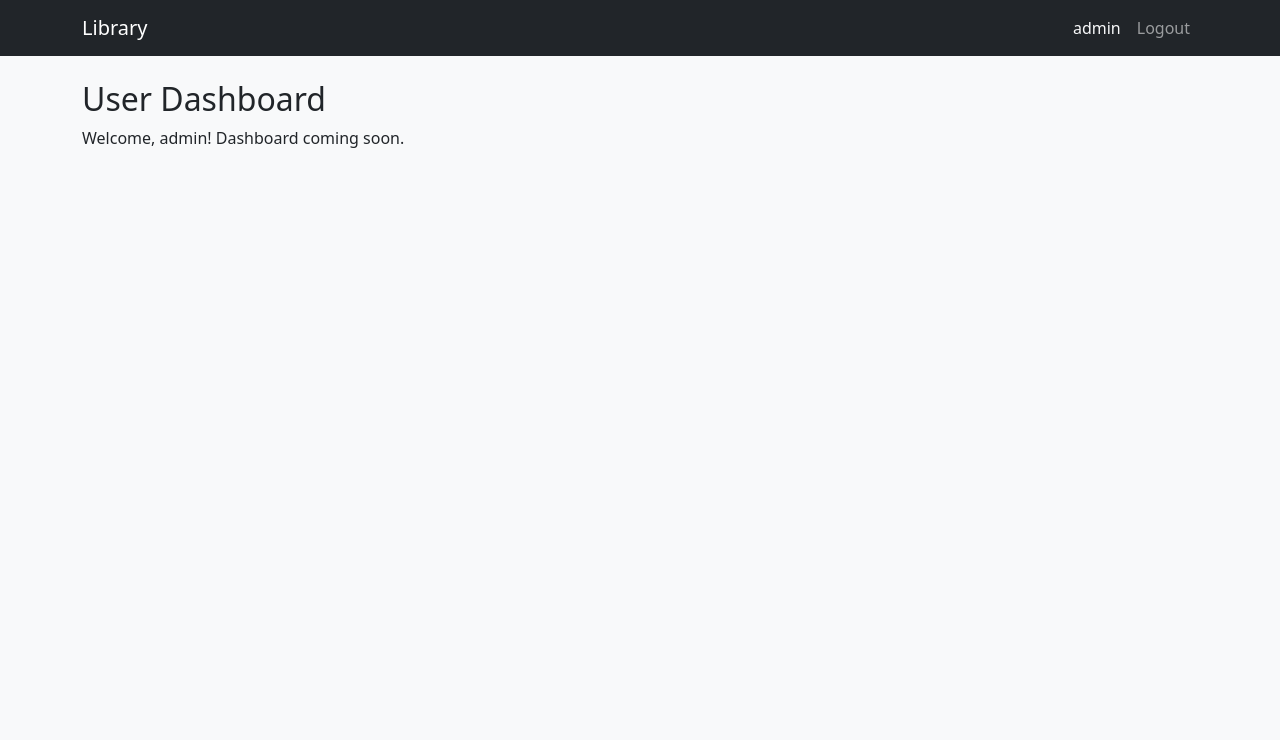
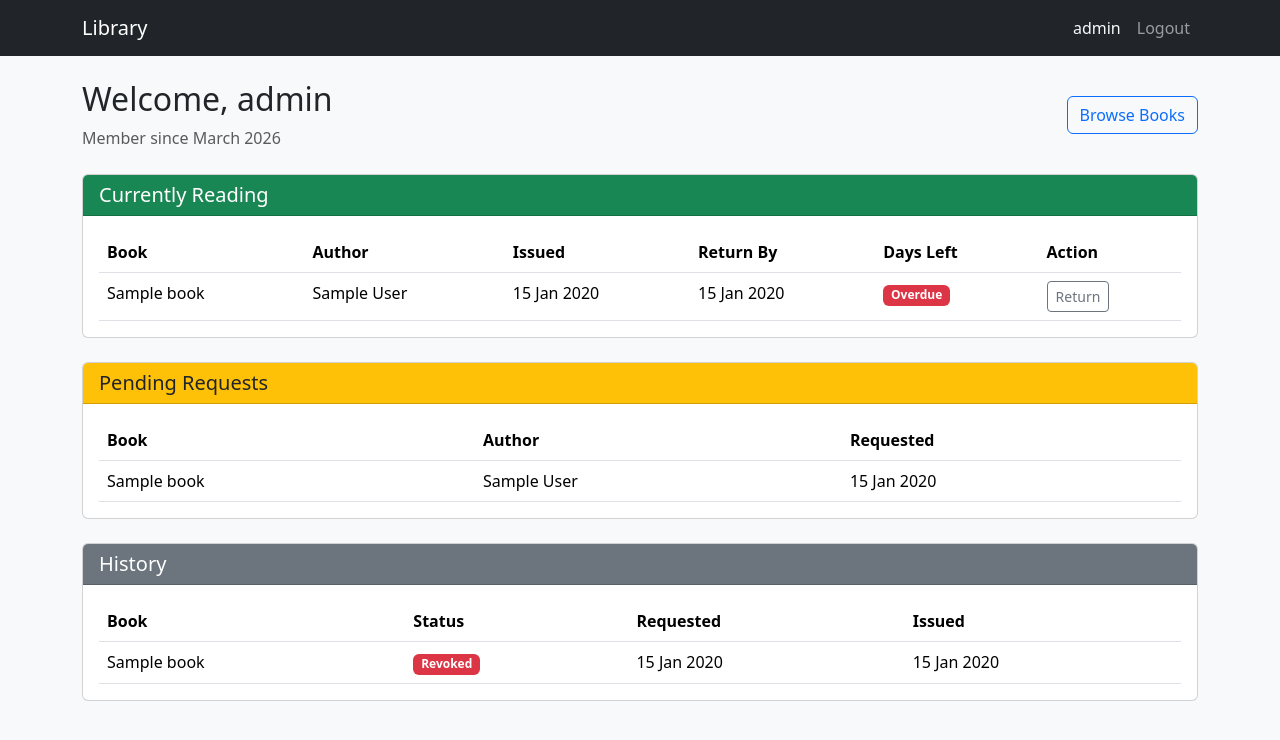
Before and after one commit to agarwalvivek29/iitm_mad1_project, a Flask app: template templates/user/dashboard.html in a window 1280 px wide. Shown: the top 740 px of the page. Run offline with Flask 3, Linux system fonts and the light colour scheme; the template is opened without the code that fills it: values that come from a table or form of the project are taken from there, others are empty; a user stored in the database is signed in; tables that the repository leaves empty hold one stand-in row (values such as "Sample post").

Commit message:
feat(user): dashboard with active books, pending requests, history
- Query and display currently reading books with return date countdown
- Show pending book requests
- Show recent history (returned, revoked, expired, rejected)
- Profile info with username and member since date
- Days remaining badges with color-coded urgency

Resolves #8

```diff
--- a/templates/user/dashboard.html
+++ b/templates/user/dashboard.html
@@ -3,6 +3,143 @@
 {% block title %}Dashboard — Library{% endblock %}
 
 {% block content %}
-<h2>User Dashboard</h2>
-<p>Welcome, {{ current_user.username }}! Dashboard coming soon.</p>
+<div class="d-flex justify-content-between align-items-center mb-4">
+    <div>
+        <h2>Welcome, {{ current_user.username }}</h2>
+        <p class="text-muted mb-0">Member since {{ current_user.created_at.strftime('%B %Y') }}</p>
+    </div>
+    <a href="{{ url_for('index') }}" class="btn btn-outline-primary">Browse Books</a>
+</div>
+
+<!-- Currently Reading -->
+<div class="card mb-4">
+    <div class="card-header bg-success text-white">
+        <h5 class="mb-0">Currently Reading</h5>
+    </div>
+    <div class="card-body">
+        {% if active_books %}
+        <div class="table-responsive">
+            <table class="table table-hover mb-0">
+                <thead>
+                    <tr>
+                        <th>Book</th>
+                        <th>Author</th>
+                        <th>Issued</th>
+                        <th>Return By</th>
+                        <th>Days Left</th>
+                        <th>Action</th>
+                    </tr>
+                </thead>
+                <tbody>
+                    {% for req in active_books %}
+                    <tr>
+                        <td>{{ req.book.name }}</td>
+                        <td>{{ req.book.author }}</td>
+                        <td>{{ req.date_issued.strftime('%d %b %Y') if req.date_issued else '—' }}</td>
+                        <td>{{ req.return_date.strftime('%d %b %Y') if req.return_date else '—' }}</td>
+                        <td>
+                            {% if req.return_date %}
+                                {% set days = (req.return_date - now).days %}
+                                {% if days > 3 %}
+                                    <span class="badge bg-success">{{ days }} days</span>
+                                {% elif days > 0 %}
+                                    <span class="badge bg-warning text-dark">{{ days }} days</span>
+                                {% else %}
+                                    <span class="badge bg-danger">Overdue</span>
+                                {% endif %}
+                            {% else %}
+                                —
+                            {% endif %}
+                        </td>
+                        <td>
+                            <a href="#" class="btn btn-sm btn-outline-secondary">Return</a>
+                        </td>
+                    </tr>
+                    {% endfor %}
+                </tbody>
+            </table>
+        </div>
+        {% else %}
+        <p class="text-muted mb-0">You have no active books. Browse the catalog to request one.</p>
+        {% endif %}
+    </div>
+</div>
+
+<!-- Pending Requests -->
+<div class="card mb-4">
+    <div class="card-header bg-warning text-dark">
+        <h5 class="mb-0">Pending Requests</h5>
+    </div>
+    <div class="card-body">
+        {% if pending_requests %}
+        <div class="table-responsive">
+            <table class="table table-hover mb-0">
+                <thead>
+                    <tr>
+                        <th>Book</th>
+                        <th>Author</th>
+                        <th>Requested</th>
+                    </tr>
+                </thead>
+                <tbody>
+                    {% for req in pending_requests %}
+                    <tr>
+                        <td>{{ req.book.name }}</td>
+                        <td>{{ req.book.author }}</td>
+                        <td>{{ req.date_requested.strftime('%d %b %Y') }}</td>
+                    </tr>
+                    {% endfor %}
+                </tbody>
+            </table>
+        </div>
+        {% else %}
+        <p class="text-muted mb-0">No pending requests.</p>
+        {% endif %}
+    </div>
+</div>
+
+<!-- History -->
+<div class="card mb-4">
+    <div class="card-header bg-secondary text-white">
+        <h5 class="mb-0">History</h5>
+    </div>
+    <div class="card-body">
+        {% if history %}
+        <div class="table-responsive">
+            <table class="table table-hover mb-0">
+                <thead>
+                    <tr>
+                        <th>Book</th>
+                        <th>Status</th>
+                        <th>Requested</th>
+                        <th>Issued</th>
+                    </tr>
+                </thead>
+                <tbody>
+                    {% for req in history %}
+                    <tr>
+                        <td>{{ req.book.name }}</td>
+                        <td>
+                            {% if req.status == 'returned' %}
+                                <span class="badge bg-secondary">Returned</span>
+                            {% elif req.status == 'revoked' %}
+                                <span class="badge bg-danger">Revoked</span>
+                            {% elif req.status == 'expired' %}
+                                <span class="badge bg-dark">Expired</span>
+                            {% elif req.status == 'rejected' %}
+                                <span class="badge bg-danger">Rejected</span>
+                            {% endif %}
+                        </td>
+                        <td>{{ req.date_requested.strftime('%d %b %Y') }}</td>
+                        <td>{{ req.date_issued.strftime('%d %b %Y') if req.date_issued else '—' }}</td>
+                    </tr>
+                    {% endfor %}
+                </tbody>
+            </table>
+        </div>
+        {% else %}
+        <p class="text-muted mb-0">No history yet.</p>
+        {% endif %}
+    </div>
+</div>
 {% endblock %}
```
Also changed, not shown: routes/user.py (+24 -2 lines).
